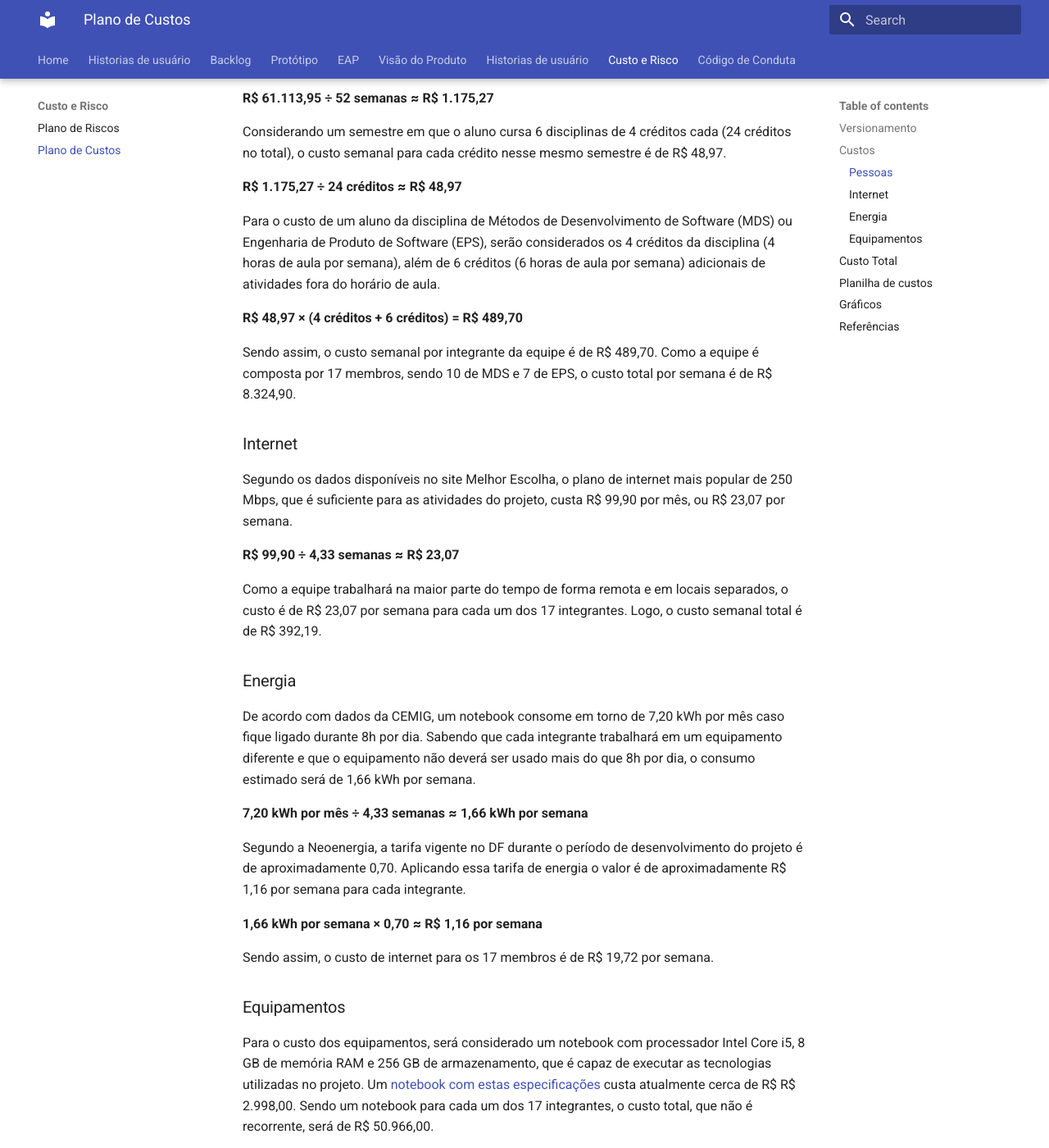
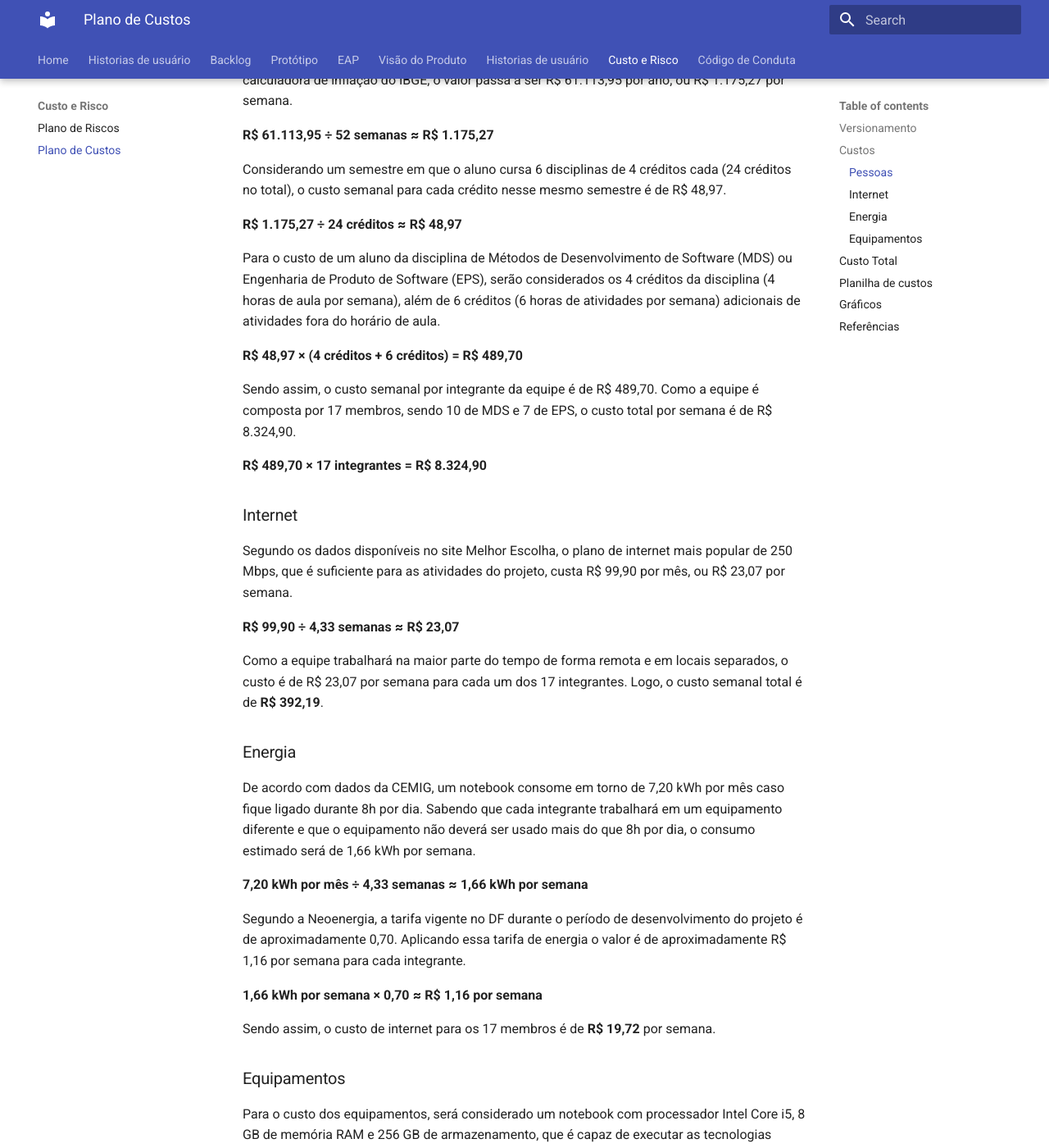
Before and after one commit to fga-eps-mds/2023-1-Dnit-DOC, an MkDocs documentation site: the page built from docs/docs/gestaoDoProjeto/planoDeCusto.md, in a window 1280 px wide and 1400 px high, scrolled down 606 px. Shown: the whole window at 82% size. Built offline with MkDocs 1.6.1 and Material for MkDocs 9.7.7, drawn with Linux system fonts in a browser that asks for light colours; old or Windows-style settings are respelled for this version of MkDocs; some of the changed text lies outside the part shown.

Commit message:
Validação de documento de custos
Co-authored-by: Isadora Soares <isadoragalvaoss@gmail.com>

```diff
--- a/docs/docs/gestaoDoProjeto/planoDeCusto.md
+++ b/docs/docs/gestaoDoProjeto/planoDeCusto.md
@@ -18,11 +19,13 @@
 
 **R$ 1.175,27 ÷ 24 créditos ≈ R$ 48,97**
 
-Para o custo de um aluno da disciplina de Métodos de Desenvolvimento de Software (MDS) ou Engenharia de Produto de Software (EPS), serão considerados os 4 créditos da disciplina (4 horas de aula por semana), além de 6 créditos (6 horas de aula por semana) adicionais de atividades fora do horário de aula.
+Para o custo de um aluno da disciplina de Métodos de Desenvolvimento de Software (MDS) ou Engenharia de Produto de Software (EPS), serão considerados os 4 créditos da disciplina (4 horas de aula por semana), além de 6 créditos (6 horas de atividades por semana) adicionais de atividades fora do horário de aula.
 
 **R$ 48,97 × (4 créditos + 6 créditos) = R$ 489,70**
 
 Sendo assim, o custo semanal por integrante da equipe é de R$ 489,70. Como a equipe é composta por 17 membros, sendo 10 de MDS e 7 de EPS, o custo total por semana é de R$ 8.324,90.
+
+**R$ 489,70 × 17 integrantes = R$ 8.324,90**
 
 ### Internet
 
@@ -30,7 +33,7 @@
 
 **R$ 99,90 ÷ 4,33 semanas ≈ R$ 23,07**
 
-Como a equipe trabalhará na maior parte do tempo de forma remota e em locais separados, o custo é de R$ 23,07 por semana para cada um dos 17 integrantes. Logo, o custo semanal total é de R$ 392,19.
+Como a equipe trabalhará na maior parte do tempo de forma remota e em locais separados, o custo é de R$ 23,07 por semana para cada um dos 17 integrantes. Logo, o custo semanal total é de **R$ 392,19**.
 
 ### Energia
 
@@ -42,11 +45,11 @@
 
 **1,66 kWh por semana × 0,70 ≈ R$ 1,16 por semana**
 
-Sendo assim, o custo de internet para os 17 membros é de R$ 19,72 por semana.
+Sendo assim, o custo de internet para os 17 membros é de **R$ 19,72** por semana.
 
 ### Equipamentos
 
-Para o custo dos equipamentos, será considerado um notebook com processador Intel Core i5, 8 GB de memória RAM e 256 GB de armazenamento, que é capaz de executar as tecnologias utilizadas no projeto. Um [notebook com estas especificações](https://www.dell.com/pt-br/shop/notebooks/notebook-inspiron-15-3000/spd/inspiron-15-3511-laptop/i3511u7001w) custa atualmente cerca de R$ R$ 2.998,00. Sendo um notebook para cada um dos 17 integrantes, o custo total, que não é recorrente, será de R$ 50.966,00.
+Para o custo dos equipamentos, será considerado um notebook com processador Intel Core i5, 8 GB de memória RAM e 256 GB de armazenamento, que é capaz de executar as tecnologias utilizadas no projeto. Um [notebook com estas especificações](https://www.dell.com/pt-br/shop/notebooks/notebook-inspiron-15-3000/spd/inspiron-15-3511-laptop/i3511u7001w) custa atualmente cerca de R$ R$ 2.998,00. Sendo um notebook para cada um dos 17 integrantes, o custo total, que não é recorrente, será de **R$ 50.966,00**.
 
 ## Custo Total
 
@@ -54,14 +57,14 @@
 
 | Tipo de Custo | Valor |
 |:--:|:--:|
-| Pessoas | R$ R$ 489,70 |
+| Pessoas | R$ 489,70 |
 | Internet | R$ R$ 23,07 |
 | Energia | R$ R$ 1,16 |
 | **Total** | **R$ 513,93**  |
 
 Como 17 integrantes fazem parte da equipe, é estimado um custo semanal total de R$8.736,81.
 
-**R$ 513,93 × 17 integrantes ≈ R$ 8.736,81**
+**R$ 513,93 × 17 integrantes = R$ 8.736,81**
 
 Após as 17 semanas de projeto, considerando também o custo dos equipamentos que ocorre apenas na primeira semana, o custo total estimado inicialmente para o projeto é de R$ 199.491,77.
 
```
Also changed, not shown: other parts of docs/docs/gestaoDoProjeto/planoDeCusto.md (+2 -1 lines).
